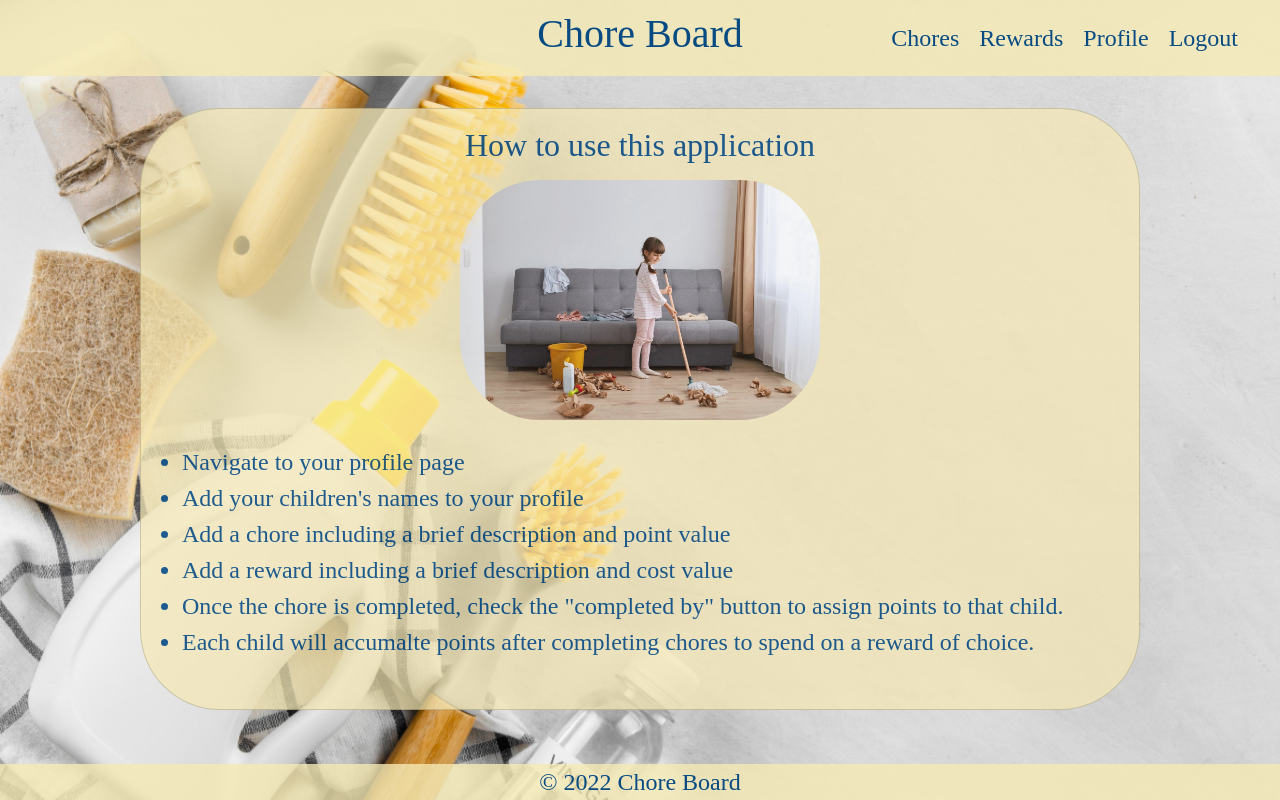
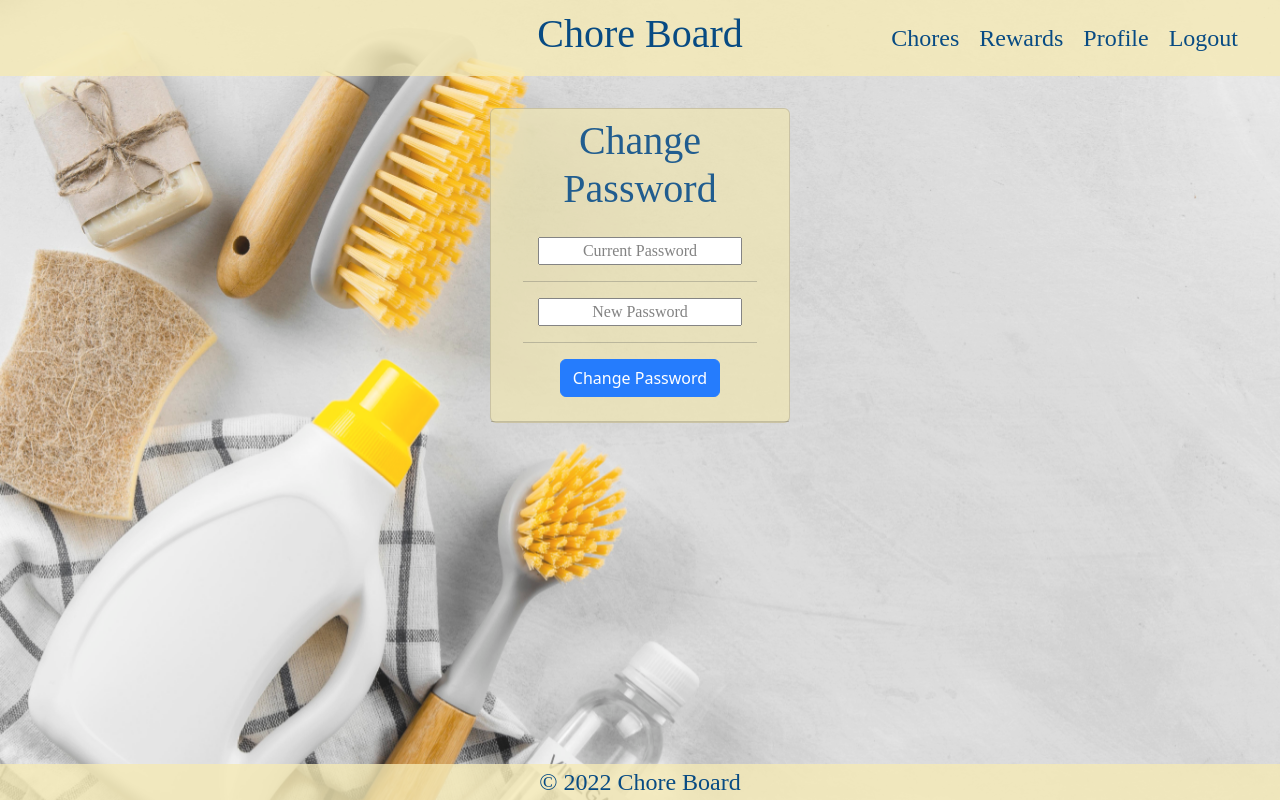
Before and after one commit to Rdoolz51/Choreboard, a React (Create React App) app in the folder client/: page /ChangePass in a window 1280 px wide. Before the commit this address led to /. Built offline with nearby package versions, Linux system fonts and the light colour scheme; sample sign-in values are in the browser's storage; a web font is replaced by a local one.

Commit message:
added changepassword form to user profile

```diff
--- a/client/src/App.js
+++ b/client/src/App.js
@@ -7,6 +7,7 @@ import Header from './components/Header';
 import Signup from './pages/Signup';
 import Login from './pages/Login';
 import Profile from './pages/Profile';
+import ChangePass from './pages/ChangePass';
 import Home from './pages/Home';
 import Auth from './utils/auth';
 import Chores from './pages/Chores';
@@ -67,6 +68,10 @@ function App () {
                     element={<Profile />}>
                   </Route>
                   <Route
+                    path="/ChangePass"
+                    element={<ChangePass />}>
+                  </Route>
+                  <Route
                     path="/chores"
                     element={<Chores />}>
                   </Route>
@@ -91,6 +96,10 @@ function App () {
                     element={<Navigate to="/login" />}>
                   </Route>
                   <Route
+                    path="/ChangePass"
+                    element={<Navigate to="/" />}>
+                  </Route>
+                  <Route
                     path="/chores"
                     element={<Navigate to="/login" />}>
                   </Route>
--- /dev/null
+++ b/client/src/pages/ChangePass.css
@@ -0,0 +1,28 @@
+.form-title--changePass{
+    font-family: var(--font);
+    color: var(--darkBlue);
+    text-align: center;
+  }
+
+  .form-input--changePass{
+    font-family: var(--font);
+    color: var(--darkBlue);
+    text-align: center;
+  }
+
+  .form-card--changePass{
+    text-align: center;
+  }
+
+  .card-style--changePass{
+  display: flex;
+  justify-content: center;
+  text-align: center;
+  margin-top: 2rem;
+  opacity: 90%;
+  }
+
+
+  /* Media Queries */
+  @media only screen and (max-width: 600px) {
+  }
--- /dev/null
+++ b/client/src/pages/ChangePass.js
@@ -0,0 +1,76 @@
+import React, { useState } from 'react';
+import { useMutation } from '@apollo/client';
+import { CHANGE_PASSWORD} from '../utils/mutations';
+import Button from "react-bootstrap/Button";
+import Card from 'react-bootstrap/Card';
+import './ChangePass.css';
+
+const defaultForm = {currentPassword: "", password: ""}
+
+const ChangePass = (props) => {
+    const [message, setMessage] = useState(" ");
+    const [formState, setFormState] = useState(defaultForm);
+    const [changePassword, { error }] = useMutation(CHANGE_PASSWORD);
+
+    const handleChange = (event) => {
+        const { name, value } = event.target;
+
+        setFormState({
+            ...formState,
+            [name]: value,
+        });
+    };
+
+    const handleFormSubmit = async event => {
+        event.preventDefault();
+
+        try {
+            const { data } = await changePassword({
+                variables: { ...formState }
+            });
+            setFormState({...defaultForm});
+            setMessage("Password Changed")
+
+        } catch (e) {
+            console.error(e);
+            setMessage("Password Incorrect")
+        }
+    };
+
+    return (
+        <main className='card-style--changePass'>
+            <div className="bgImg" />
+            <Card style={{ width: '18rem', inlineSize: "300px", backgroundColor: 'var(--yellow)' }}>
+                <Card.Header>
+                    <h1 className="form-title--changePass">Change Password</h1>
+                    <Card.Body>
+                        <form onSubmit={handleFormSubmit} >
+                            <input
+                                className="form-input--changePass"
+                                placeholder="Current Password"
+                                name="currentPassword"
+                                type="text"
+                                id="currentPassword"
+                                value={formState.currentPassword}
+                                onChange={handleChange}></input>
+                            <hr></hr>
+                            <input
+                                className="form-input--changePass"
+                                placeholder="New Password"
+                                name="password"
+                                type="password"
+                                id="password"
+                                value={formState.password}
+                                onChange={handleChange}></input>
+                            <hr></hr>
+                            <Button type="submit">Change Password</Button>
+                        </form>
+                        {error ? <div style={{color: "red", fontWeight: "bold"}}>{message}</div> : <div style={{color: "green", fontWeight: "bold"}}>{message}</div>}
+                    </Card.Body>
+                </Card.Header>
+            </Card>
+        </main>
+    );
+};
+
+export default ChangePass;
--- a/client/src/pages/Profile.js
+++ b/client/src/pages/Profile.js
@@ -91,6 +91,9 @@ const Profile = () => {
               <ListGroup.Item>
                 <h5>Email: {data && data.me.email} </h5>
               </ListGroup.Item>
+              <ListGroup.Item>
+                <Button href="/ChangePass">Change Password</Button>
+              </ListGroup.Item>
             </ListGroup>
           </Card.Body>
         </Card>
```
